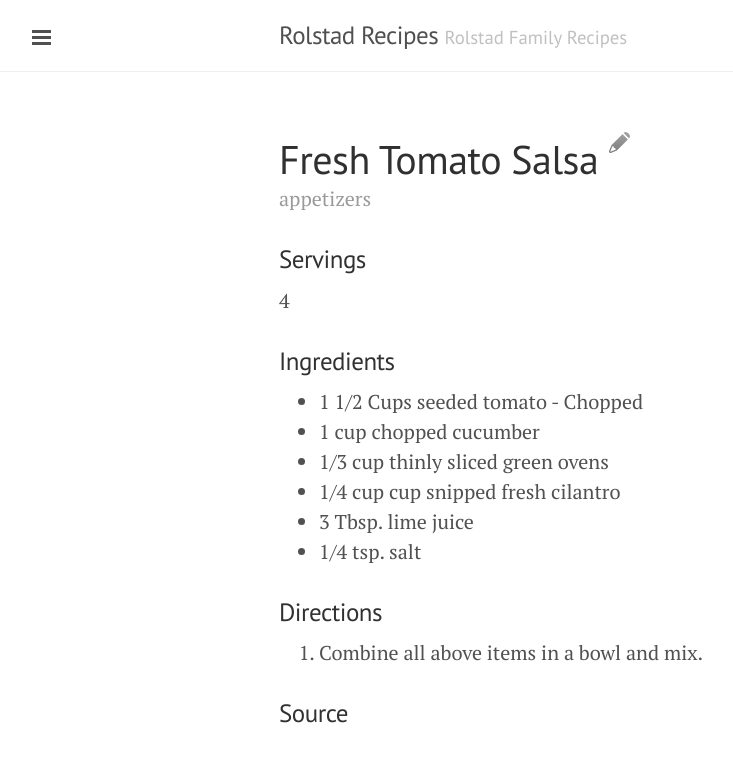
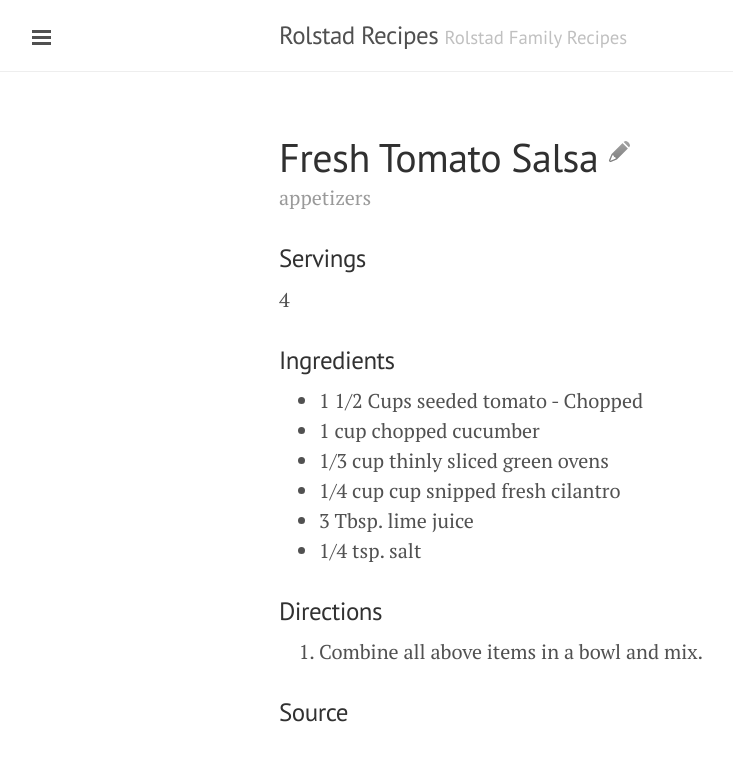
Before and after one commit to jrolstad/jrolstad.github.io, a Jekyll site: the page built from _posts/2015-12-14-fresh-tomato-salsa.md, in a window 1280 px wide. Shown: the top 762 px of the page, without its empty margins (1-734 px from the left). Built offline with Jekyll 4.4.1, drawn with Linux system fonts in a browser that asks for light colours.

Commit message:
Adding vertical alignment

```diff
--- a/_layouts/post.html
+++ b/_layouts/post.html
@@ -5,7 +5,7 @@ layout: default
 <div class="post">
   <h1 class="post-title">{{ page.title }}
     <a href="{{site.post_edit_base_url}}/{{page.path}}" style="display: inline-block">
-      <img src="{{site.url}}/public/edit_icon.png" style="display: inline-block"/>
+      <img src="{{site.url}}/public/edit_icon.png" style="display:inline-block; vertical-align:middle"/>
     </a>
   </h1>
 
```
